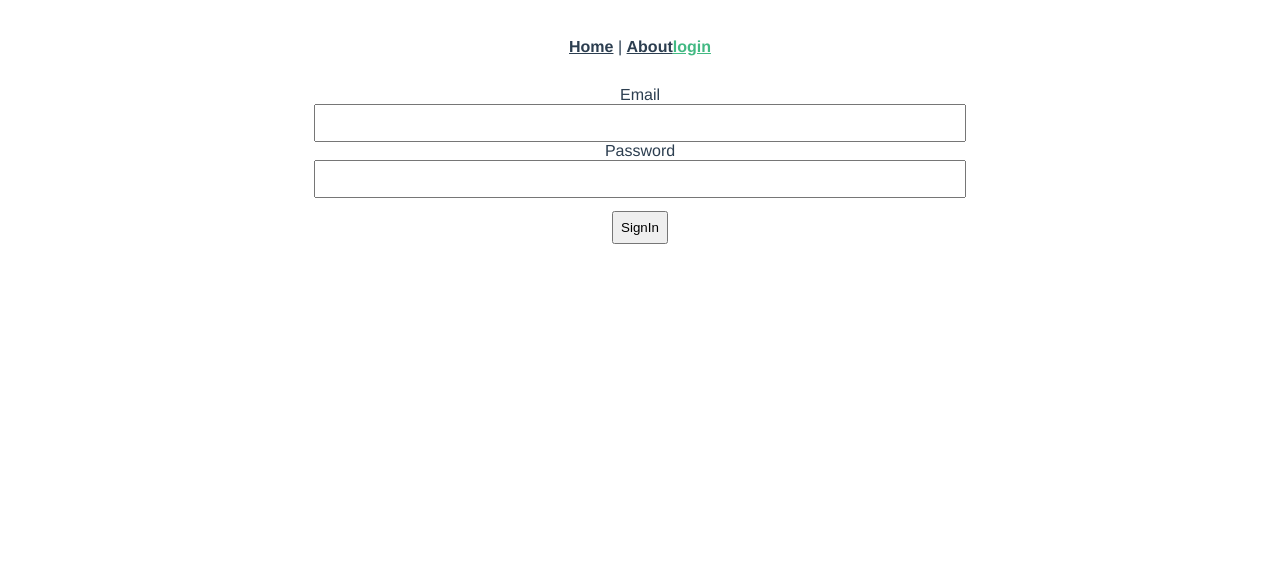
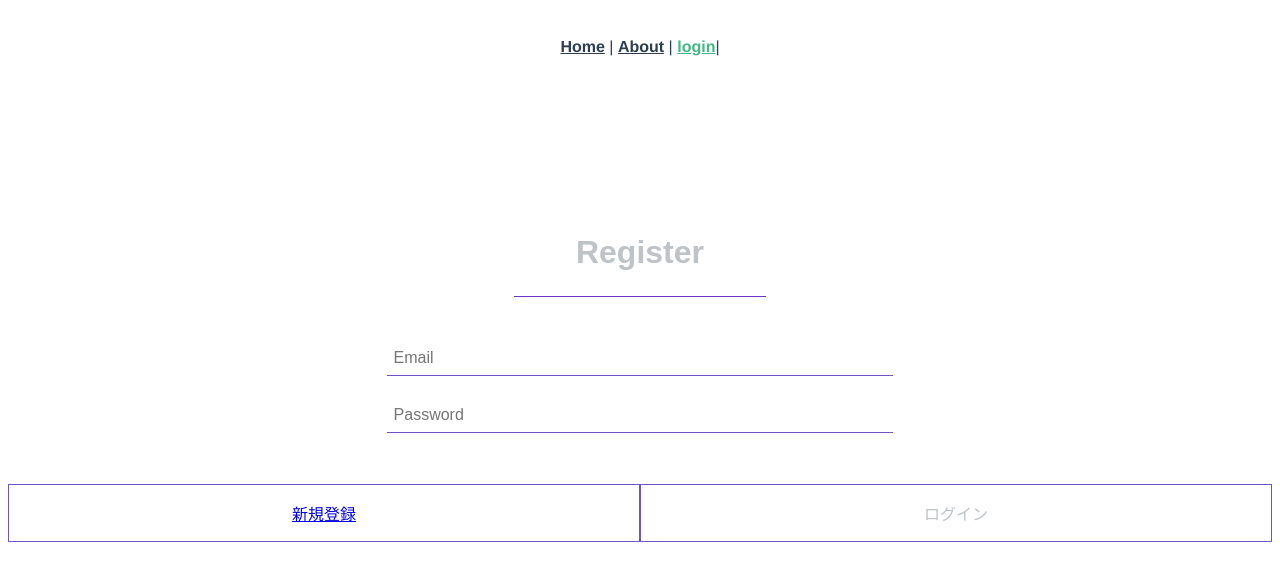
Before and after one commit to team2-kazuki-hasimonn-yuno/operation21-original, a Vue app: page /login in a window 1280 px wide. Shown: the top 580 px of the page. Built offline with nearby package versions, Linux system fonts and the light colour scheme.

Commit message:
ログイン機能

```diff
--- a/src/App.vue
+++ b/src/App.vue
@@ -1,8 +1,8 @@
 <template>
   <nav>
     <router-link to="/">Home</router-link> |
-    <router-link to="/about">About</router-link>
-    <router-link to="/login">login</router-link>
+    <router-link to="/about">About</router-link> |
+    <router-link to="/login">login</router-link>|
   </nav>
   <router-view />
 </template>
--- a/src/router/index.js
+++ b/src/router/index.js
@@ -1,6 +1,7 @@
 import { createRouter, createWebHistory } from "vue-router"
 import HomeView from "../views/HomeView.vue"
 import login from "../views/loginView.vue"
+import signView from "../views/signView.vue"
 
 const routes = [
   {
@@ -22,6 +23,11 @@ const routes = [
     name: "login",
     component: login,
   },
+  {
+    path: "/sign",
+    name: "signView",
+    component: signView,
+  },
 ]
 
 const router = createRouter({
--- a/src/views/loginView.vue
+++ b/src/views/loginView.vue
@@ -1,74 +1,117 @@
 <template>
-  <div class="login">
+  <div>
+    <form>
+      <h1>Register</h1>
+      <input type="email" placeholder="Email" />
+      <input type="password" placeholder="Password" />
+    </form>
     <div class="form-item">
-      <label for="email">Email</label>
-      <input id="email" autocomplete="off" type="text" v-model="email" />
-    </div>
-    <div class="form-item">
-      <label for="password">Password</label>
-      <input
-        id="password"
-        autocomplete="off"
-        type="password"
-        v-model="password"
-      />
-    </div>
-    <div class="form-item">
-      <button class="button" v-on:click="handle()">SignIn</button>
+      <button><router-link to="/sign">新規登録</router-link></button>
+      <button v-on:click="signIn">ログイン</button>
     </div>
   </div>
 </template>
 
 <script>
-import { defineComponent } from "vue"
+import { getAuth, signInWithEmailAndPassword } from "firebase/auth"
 
-export default defineComponent({
-  name: "LoginForm",
+export default {
   data() {
     return {
       email: "",
       password: "",
+      user: [],
     }
   },
-  props: {
-    login: {
-      type: Function,
-      required: true,
+  methods: {
+    // サインアウトしたアカウントで再度サインインする
+    signIn() {
+      console.log("keisi")
+      const auth = getAuth()
+      signInWithEmailAndPassword(auth, this.email, this.password).then(
+        (user) => {
+          console.log("userinfo" + user)
+          this.user = user
+          console.log("thisuser" + this.user)
+        }
+      )
     },
   },
-  methods: {
-    handle() {
-      return this.login({
-        user: {
-          email: this.email,
-          password: this.password,
-        },
-      }).catch((err) => {
-        throw err
-      })
-    },
-  },
-})
+}
 </script>
 
 <style scoped>
-.form-item {
-  margin: 0 auto;
-  text-align: center;
+* {
+  font-family: "Maven Pro", sans-serif;
+  box-sizing: border-box;
 }
 
-label {
-  display: block;
+body,
+html {
+  height: 100%;
+  width: 100%;
+  margin: 0;
+  padding: 0;
+  background-image: linear-gradient(180deg, #37375a 70%, #31315a);
+  text-align: center;
+  font-family: "Segoe UI";
+}
+
+form {
+  width: 40%;
+  margin-left: 30%;
+  padding-top: 10%;
 }
 
 input {
-  width: 50%;
-  padding: 0.5em;
-  font: inherit;
+  width: 100%;
+  background: transparent;
+  border-bottom: solid 1px #7053c4;
+  border-top: none;
+  border-left: none;
+  border-right: none;
+  font-size: 1rem;
+  padding: 0.5em 0.4em;
+  transition: all 0.4s;
+  color: #bdbdbd;
+  margin: 0.7rem 0;
+}
+input:focus {
+  background: #7035c4;
+  transform: scale3d(1.06, 1.06, 1.06);
 }
 
 button {
-  padding: 0.5em;
-  margin: 1em;
+  background: transparent;
+  width: 50%;
+  margin-top: 2.5rem;
+  font-size: 1rem;
+  border: solid 1px #7053c4;
+  padding: 1em 0;
+  color: #bdc3c7;
+  transition: all 0.6s;
+}
+button:hover {
+  cursor: pointer;
+  background: #7035c4;
+}
+
+h1 {
+  color: #bdc3c7;
+  border-bottom: solid 1px #7035c4;
+  padding: 0 0 0.8em 0;
+  width: 50%;
+  margin-left: 25%;
+  margin-bottom: 1em;
+}
+@media (max-width: 550px) {
+  form {
+    width: 90%;
+    margin-left: 3%;
+    padding-top: 5%;
+  }
+  input {
+    font-size: 1em;
+  }
 }
 </style>
--- /dev/null
+++ b/src/views/signView.vue
@@ -0,0 +1,124 @@
+<template>
+  <body>
+    <div class="container">
+      <header>
+        <div class="row">
+          <h1>新規登録</h1>
+        </div>
+      </header>
+    </div>
+
+    <hr />
+
+    <div class="container">
+      <form action="＃" method="get" class="row">
+        <div class="col-sm-8 col-sm-offset-2">
+          <div class="form-group">
+            <label for="name"
+              ><span class="label label-danger">必須</span> お名前</label
+            >
+            <input
+              type="text"
+              id="name"
+              name="name"
+              class="form-control"
+              placeholder="例："
+              autofocus
+              required
+            />
+          </div>
+          <div class="form-group">
+            <label for="email"
+              ><span class="label label-danger">必須</span>
+              メールアドレス</label
+            >
+            <input
+              v-model="email"
+              type="text"
+              class="form-control"
+              placeholder="例："
+            />
+          </div>
+          <div class="form-group">
+            <label for="tel"
+              ><span class="label label-danger">必須</span> パスワード</label
+            >
+            <input
+              v-model="password"
+              type="text"
+              class="form-control"
+              placeholder="例："
+            />
+          </div>
+          <button type="submit" v-on:click="Login">新規登録</button>
+        </div>
+      </form>
+    </div>
+  </body>
+</template>
+
+<script>
+import { createUserWithEmailAndPassword, getAuth } from "firebase/auth"
+
+export default {
+  data() {
+    return {
+      email: "",
+      password: "",
+      user: [],
+    }
+  },
+  methods: {
+    async Login() {
+      console.log("lll")
+      const auth = getAuth()
+      await createUserWithEmailAndPassword(auth, this.email, this.password)
+        .then((userCredential) => {
+          // Signed in
+          const user = userCredential.user
+          console.log(user)
+        })
+        .catch((error) => {
+          const errorCode = error.code
+          const errorMessage = error.message
+          console.log(errorCode)
+          console.log(errorMessage)
+        })
+    },
+  },
+}
+</script>
+
+<style scoped>
+@charset "utf-8";
+
+header {
+  margin-top: 30px;
+  color: #43a047;
+}
+hr {
+  border-width: 3px;
+  border-color: #43a047;
+}
+h1 {
+  font-size: 25px;
+  font-weight: bold;
+  margin: 0;
+  text-align: center;
+}
+.align-light {
+  text-align: right;
+}
+.form-group {
+  margin-bottom: 35px;
+}
+input:required {
+  background: #ffcdd2;
+}
+input:focus {
+  background: #dcedc8;
+}
+.label {
+  color: red;
+}
+</style>
```
